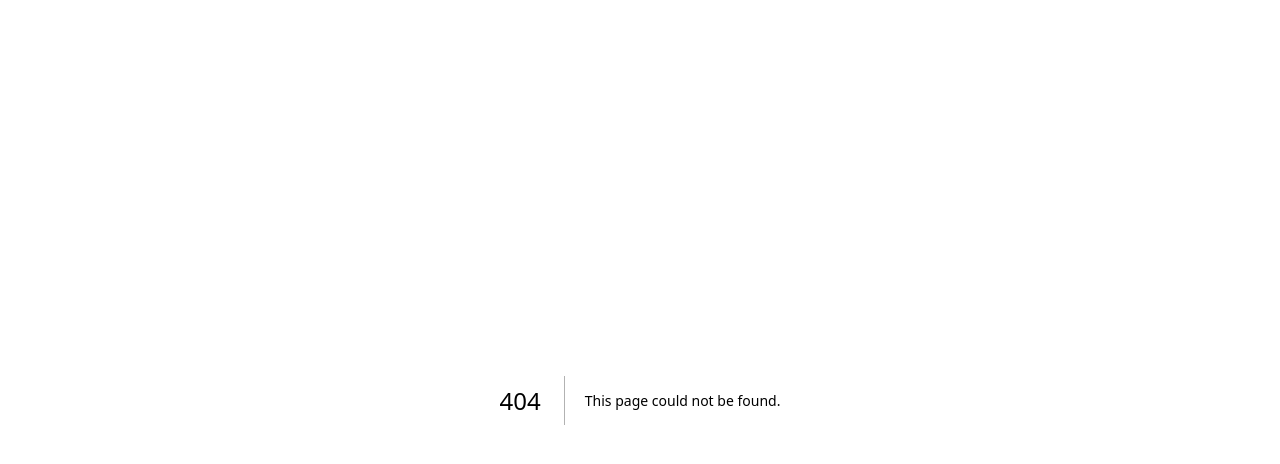
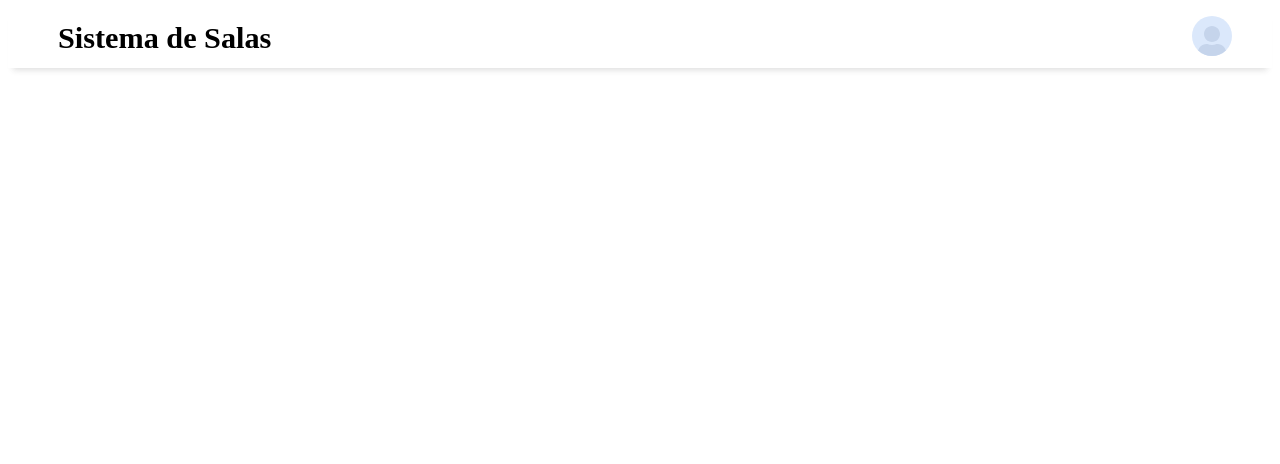
Before and after one commit to MATA63-UFBA-Gerenciamento-de-Labs/frontEnd, a Next.js app: page /tela-aluno in a window 1280 px wide. Before the commit this address had no page. Shown: the top 464 px of the page. Built offline with nearby package versions, Linux system fonts and the light colour scheme.

Commit message:
Começo tela aluno + topbar

```diff
--- /dev/null
+++ b/pages/components/topbar.jsx
@@ -0,0 +1,21 @@
+import Image from 'next/image'
+import userIcon from '../assets/avatar.svg';
+
+import styles from './topbar.module.css'
+
+
+export function Header(){
+    return(
+        <header className={styles.Header}>
+            <div className={styles.titleHeader}>
+                <h2>Sistema de Salas</h2>
+            </div>
+            <div className={styles.userOptions}>
+                <div className={styles.icon}>
+                    <Image width={40} height={40} src={userIcon} alt='userIcon' />
+                </div>
+                <div className={styles.dropdownUser}></div>
+            </div>
+        </header>
+    )
+}
--- /dev/null
+++ b/pages/components/topbar.module.css
@@ -0,0 +1,34 @@
+.Header{
+    width: 100%;
+    height: 60px;
+
+    box-shadow: 0px 7px 6px -5px rgba(51, 51, 51, 0.16);
+
+    display: flex;
+    justify-content: space-between;
+
+    margin-bottom: 16px;
+}
+
+.titleHeader{
+    margin-left: 50px;
+
+    display: flex;
+    align-items: center;
+
+    color: #000;
+    font-family: Rawline;
+    font-size: 20.16px;
+    font-style: normal;
+    font-weight: 400;
+    line-height: normal;
+
+}
+.userOptions{
+    height: 100%;
+
+    margin-right: 40px;
+
+    display: flex;
+    align-items: center;
+}
--- /dev/null
+++ b/pages/tela-aluno/index.jsx
@@ -0,0 +1,12 @@
+import { Header } from '../components/topbar'
+
+export default function index(){
+
+    return(
+
+        <div className="tela-aluno">
+            <Header/>
+
+        </div>
+    )
+}
```
Also changed, not shown: pages/assets/avatar.svg (added).
